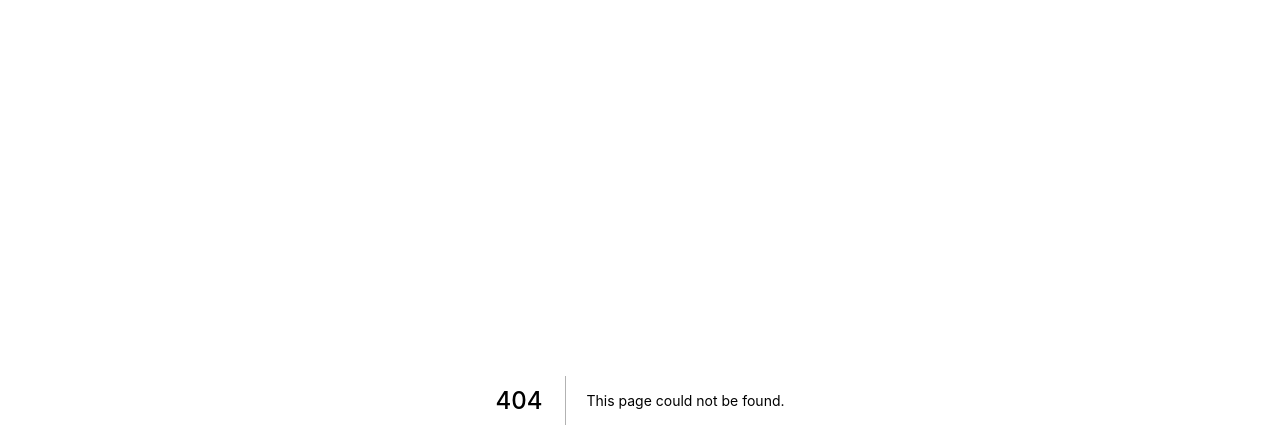
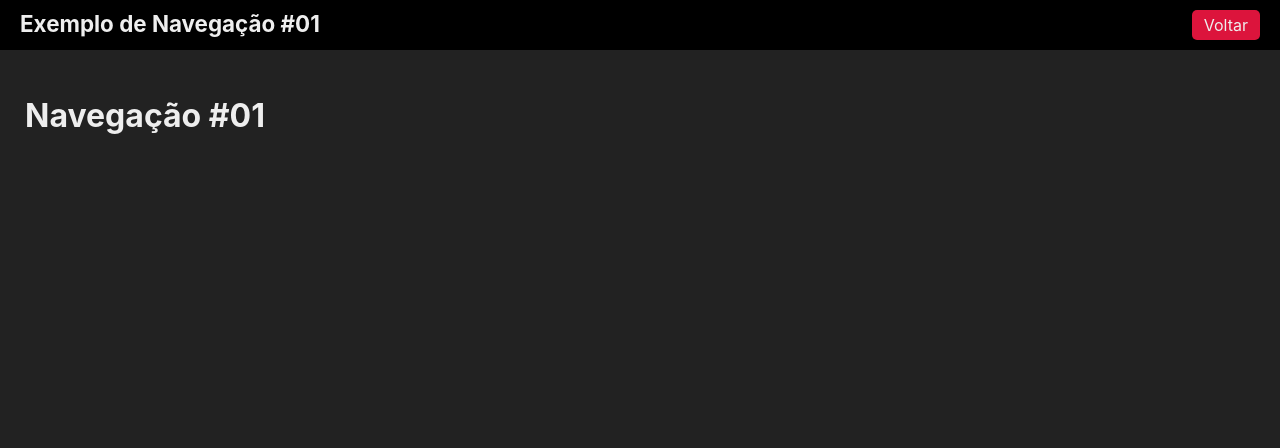
Before and after one commit to thiago-henrique-dev/proj-nextjs-cadastro-banco-de-dados, a Next.js app: page /navegacao in a window 1280 px wide. Before the commit this address had no page. Shown: the top 448 px of the page. Built offline with nearby package versions, Linux system fonts and the light colour scheme.

Commit message:
Navegação Simples

```diff
--- a/src/pages/index.jsx
+++ b/src/pages/index.jsx
@@ -13,6 +13,8 @@
           <Navegador texto="Estiloso" destino="/estiloso" />
           <Navegador texto="Exemplo" destino="/exemplo" cor="#9400d3" />
           <Navegador texto="JSX" destino="/jsx" cor="crimson"/>
+          <Navegador texto="Navegação #01" destino="/navegacao" cor="greens"/>
+
 
 
 
--- /dev/null
+++ b/src/pages/navegacao/index.jsx
@@ -0,0 +1,9 @@
+import Layout from "../../components/Layout";
+
+export default function Navegacao(props){
+    return(
+        <Layout titulo="Exemplo de Navegação #01">
+            <h1>Navegação #01</h1>
+        </Layout>
+    )
+}
```
